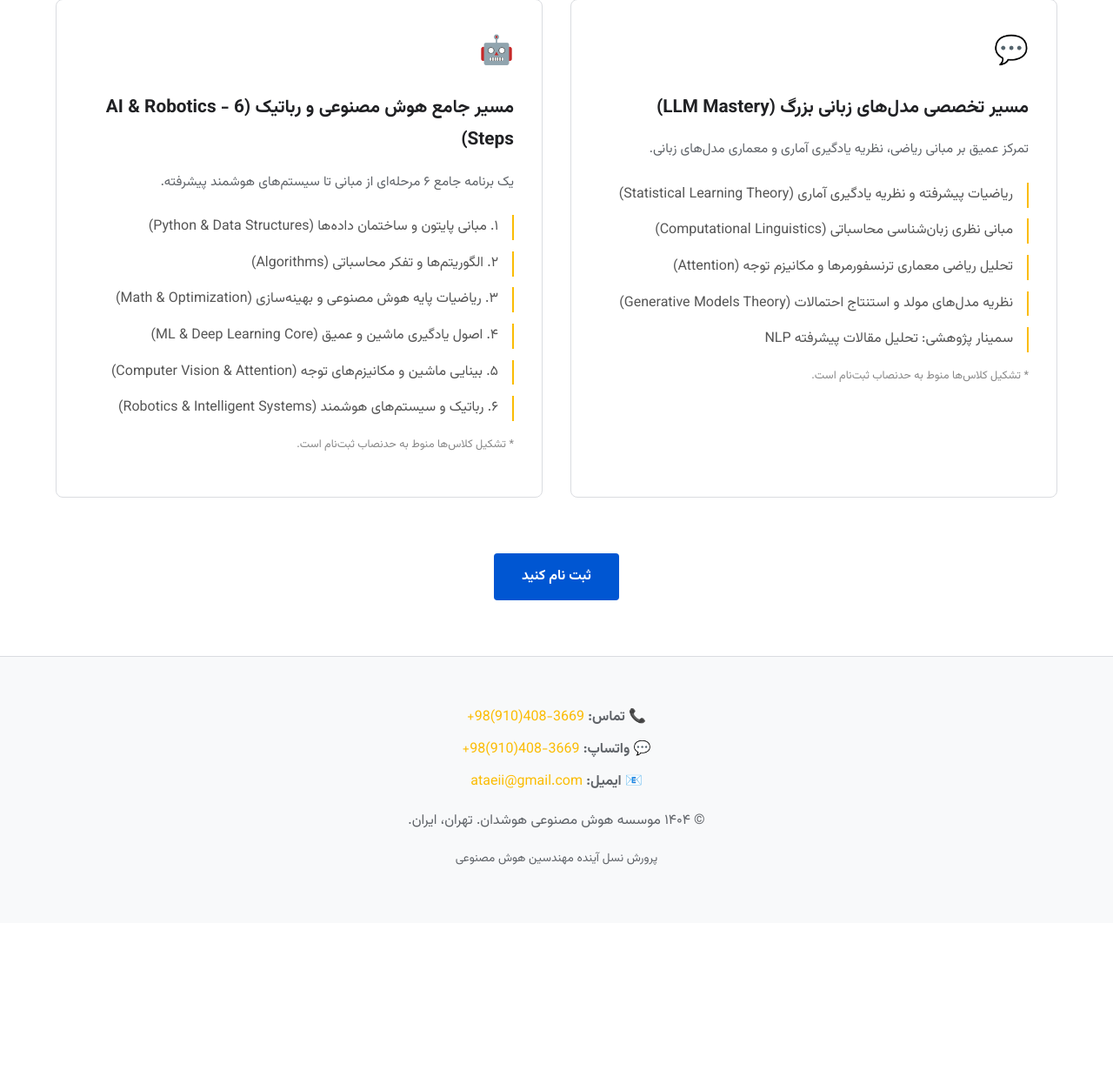
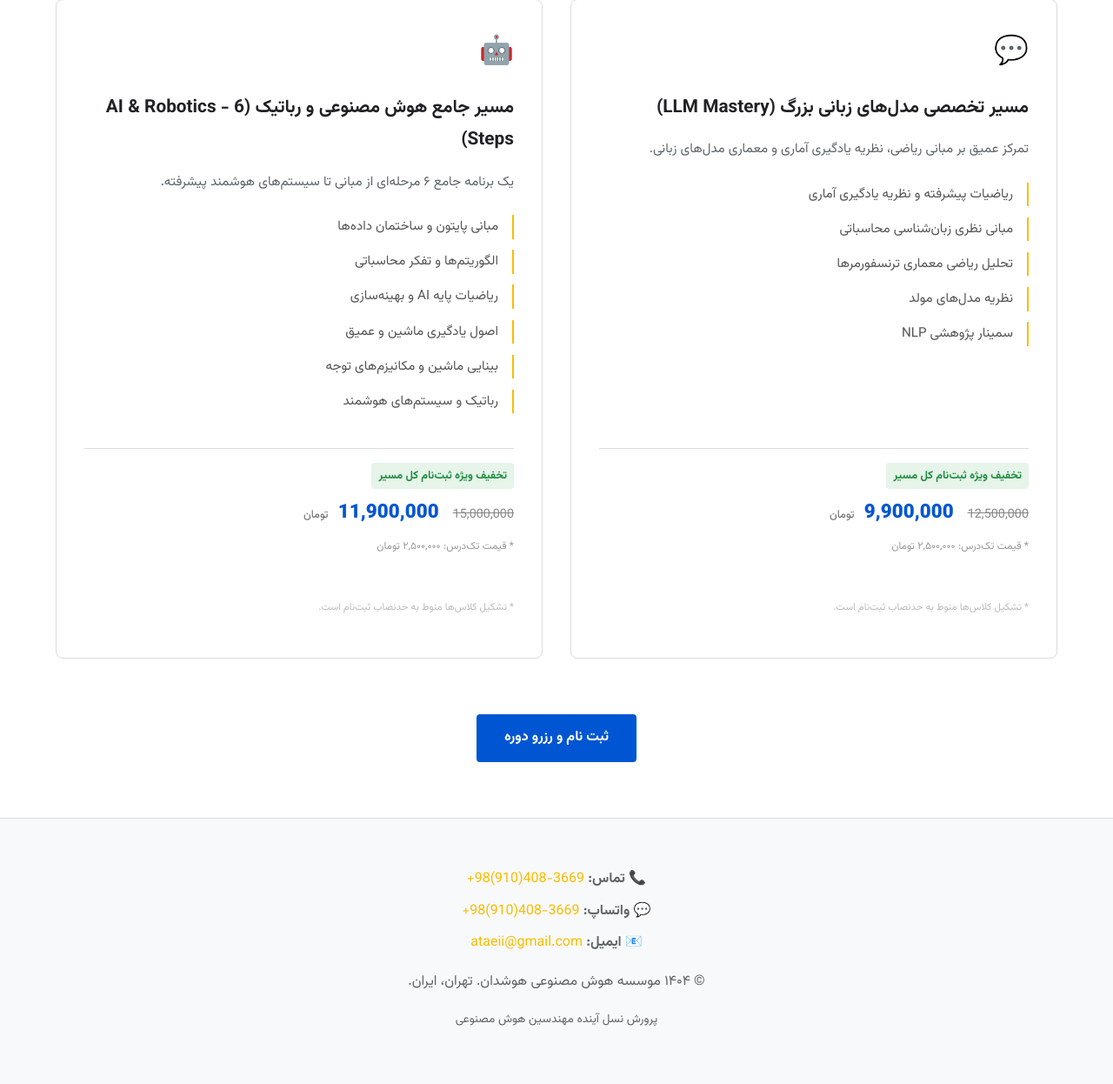
Before and after one commit to ataeii/houshdan, a Flask app: page /courses in a window 1280 px wide. Shown: the part 393-1639 px from the top of the page at 87% size. Before the commit the page ends 1388 px from the top, so only its background shows below. Run offline with Flask 3, Linux system fonts and the light colour scheme; data comes from the database, SQL or seed files in the repository.

Commit message:
Add specialization pricing and dynamic course lists

```diff
--- a/main.py
+++ b/main.py
@@ -7,8 +7,10 @@ import os
 import csv
 from io import StringIO
 from datetime import datetime
+from werkzeug.middleware.proxy_fix import ProxyFix
 
 app = Flask(__name__)
+app.wsgi_app = ProxyFix(app.wsgi_app, x_proto=1, x_host=1)
 app.secret_key = os.environ.get('SECRET_KEY', 'your_secret_key_here')  # Change this in production!
 
 # Flask-Login setup
@@ -73,7 +75,21 @@ def init_db():
                 description TEXT,
                 track TEXT NOT NULL,
                 order_index INTEGER,
-                total_modules INTEGER DEFAULT 6
+                total_modules INTEGER DEFAULT 6,
+                price INTEGER DEFAULT 2500000
+            )
+        ''')
+
+        # Specializations table
+        cursor.execute('''
+            CREATE TABLE IF NOT EXISTS specializations (
+                id INTEGER PRIMARY KEY AUTOINCREMENT,
+                title TEXT NOT NULL,
+                description TEXT,
+                track_code TEXT UNIQUE NOT NULL,
+                original_price INTEGER,
+                discounted_price INTEGER,
+                icon TEXT
             )
         ''')
 
@@ -107,23 +123,40 @@ def init_db():
 
         conn.commit()
 
+        # Migration: Add price column to courses if it doesn't exist
+        cursor.execute("PRAGMA table_info(courses)")
+        columns = [column[1] for column in cursor.fetchall()]
+        if 'price' not in columns:
+            cursor.execute("ALTER TABLE courses ADD COLUMN price INTEGER DEFAULT 2500000")
+            conn.commit()
+
+        # Seed specializations if empty
+        cursor.execute('SELECT COUNT(*) FROM specializations')
+        if cursor.fetchone()[0] == 0:
+            specializations_data = [
+                ("مسیر تخصصی مدل‌های زبانی بزرگ (LLM Mastery)", "تمرکز عمیق بر مبانی ریاضی، نظریه یادگیری آماری و معماری مدل‌های زبانی.", "LLM", 12500000, 9900000, "💬"),
+                ("مسیر جامع هوش مصنوعی و رباتیک (AI & Robotics - 6 Steps)", "یک برنامه جامع ۶ مرحله‌ای از مبانی تا سیستم‌های هوشمند پیشرفته.", "AI_ROBOTICS", 15000000, 11900000, "🤖")
+            ]
+            cursor.executemany('INSERT INTO specializations (title, description, track_code, original_price, discounted_price, icon) VALUES (?, ?, ?, ?, ?, ?)', specializations_data)
+            conn.commit()
+
         # Seed courses if empty
         cursor.execute('SELECT COUNT(*) FROM courses')
         if cursor.fetchone()[0] == 0:
             courses_data = [
-                ('ریاضیات پیشرفته و نظریه یادگیری آماری', 'تمرکز بر مبانی ریاضی و نظریه یادگیری', 'LLM', 1, 6),
-                ('مبانی نظری زبان‌شناسی محاسباتی', 'اصول زبان‌شناسی برای NLP', 'LLM', 2, 6),
-                ('تحلیل ریاضی معماری ترنسفورمرها', 'معماری و مکانیزم توجه', 'LLM', 3, 6),
-                ('نظریه مدل‌های مولد', 'مدل‌های مولد و استنتاج احتمالاتی', 'LLM', 4, 6),
-                ('سمینار پژوهشی NLP', 'تحلیل مقالات پیشرفته', 'LLM', 5, 6),
-                ('مبانی پایتون و ساختمان داده‌ها', 'شروع مسیر برنامه‌نویسی', 'AI_ROBOTICS', 1, 6),
-                ('الگوریتم‌ها و تفکر محاسباتی', 'حل مسئله و طراحی الگوریتم', 'AI_ROBOTICS', 2, 6),
-                ('ریاضیات پایه AI و بهینه‌سازی', 'جبر خطی، حساب دیفرانسیل و بهینه‌سازی', 'AI_ROBOTICS', 3, 6),
-                ('اصول یادگیری ماشین و عمیق', 'ML و DL از مبانی تا پیشرفته', 'AI_ROBOTICS', 4, 6),
-                ('بینایی ماشین و مکانیزم‌های توجه', 'Computer Vision و Attention', 'AI_ROBOTICS', 5, 6),
-                ('رباتیک و سیستم‌های هوشمند', 'کاربردهای عملی AI در رباتیک', 'AI_ROBOTICS', 6, 6),
+                ('ریاضیات پیشرفته و نظریه یادگیری آماری', 'تمرکز بر مبانی ریاضی و نظریه یادگیری', 'LLM', 1, 6, 2500000),
+                ('مبانی نظری زبان‌شناسی محاسباتی', 'اصول زبان‌شناسی برای NLP', 'LLM', 2, 6, 2500000),
+                ('تحلیل ریاضی معماری ترنسفورمرها', 'معماری و مکانیزم توجه', 'LLM', 3, 6, 2500000),
+                ('نظریه مدل‌های مولد', 'مدل‌های مولد و استنتاج احتمالاتی', 'LLM', 4, 6, 2500000),
+                ('سمینار پژوهشی NLP', 'تحلیل مقالات پیشرفته', 'LLM', 5, 6, 2500000),
+                ('مبانی پایتون و ساختمان داده‌ها', 'شروع مسیر برنامه‌نویسی', 'AI_ROBOTICS', 1, 6, 2500000),
+                ('الگوریتم‌ها و تفکر محاسباتی', 'حل مسئله و طراحی الگوریتم', 'AI_ROBOTICS', 2, 6, 2500000),
+                ('ریاضیات پایه AI و بهینه‌سازی', 'جبر خطی، حساب دیفرانسیل و بهینه‌سازی', 'AI_ROBOTICS', 3, 6, 2500000),
+                ('اصول یادگیری ماشین و عمیق', 'ML و DL از مبانی تا پیشرفته', 'AI_ROBOTICS', 4, 6, 2500000),
+                ('بینایی ماشین و مکانیزم‌های توجه', 'Computer Vision و Attention', 'AI_ROBOTICS', 5, 6, 2500000),
+                ('رباتیک و سیستم‌های هوشمند', 'کاربردهای عملی AI در رباتیک', 'AI_ROBOTICS', 6, 6, 2500000),
             ]
-            cursor.executemany('INSERT INTO courses (title, description, track, order_index, total_modules) VALUES (?, ?, ?, ?, ?)', courses_data)
+            cursor.executemany('INSERT INTO courses (title, description, track, order_index, total_modules, price) VALUES (?, ?, ?, ?, ?, ?)', courses_data)
             conn.commit()
 
 init_db()
@@ -168,33 +201,31 @@ def home():
 
 @app.route('/courses')
 def courses():
-    tracks = [
-        {
-            "title": "مسیر تخصصی مدل‌های زبانی بزرگ (LLM Mastery)",
-            "desc": "تمرکز عمیق بر مبانی ریاضی، نظریه یادگیری آماری و معماری مدل‌های زبانی.",
-            "courses": [
-                "ریاضیات پیشرفته و نظریه یادگیری آماری (Statistical Learning Theory)",
-                "مبانی نظری زبان‌شناسی محاسباتی (Computational Linguistics)",
-                "تحلیل ریاضی معماری ترنسفورمرها و مکانیزم توجه (Attention)",
-                "نظریه مدل‌های مولد و استنتاج احتمالات (Generative Models Theory)",
-                "سمینار پژوهشی: تحلیل مقالات پیشرفته NLP"
-            ],
-            "icon": "💬"
-        },
-        {
-            "title": "مسیر جامع هوش مصنوعی و رباتیک (AI & Robotics - 6 Steps)",
-            "desc": "یک برنامه جامع ۶ مرحله‌ای از مبانی تا سیستم‌های هوشمند پیشرفته.",
-            "courses": [
-                "۱. مبانی پایتون و ساختمان داده‌ها (Python & Data Structures)",
-                "۲. الگوریتم‌ها و تفکر محاسباتی (Algorithms)",
-                "۳. ریاضیات پایه هوش مصنوعی و بهینه‌سازی (Math & Optimization)",
-                "۴. اصول یادگیری ماشین و عمیق (ML & Deep Learning Core)",
-                "۵. بینایی ماشین و مکانیزم‌های توجه (Computer Vision & Attention)",
-                "۶. رباتیک و سیستم‌های هوشمند (Robotics & Intelligent Systems)"
-            ],
-            "icon": "🤖"
-        }
-    ]
+    with sqlite3.connect(DB_NAME) as conn:
+        conn.row_factory = sqlite3.Row
+        cursor = conn.cursor()
+
+        # Get all specializations
+        cursor.execute('SELECT * FROM specializations')
+        specs = cursor.fetchall()
+
+        tracks = []
+        for spec in specs:
+            # Get courses for this track
+            cursor.execute('SELECT * FROM courses WHERE track = ? ORDER BY order_index', (spec['track_code'],))
+            track_courses = cursor.fetchall()
+
+            tracks.append({
+                "title": spec['title'],
+                "desc": spec['description'],
+                "original_price": spec['original_price'],
+                "discounted_price": spec['discounted_price'],
+                "formatted_original": "{:,}".format(spec['original_price']),
+                "formatted_discounted": "{:,}".format(spec['discounted_price']),
+                "icon": spec['icon'],
+                "courses": track_courses
+            })
+
     return render_template('courses.html', tracks=tracks,
                          title="دوره آموزشی",
                          description="دوره جامع هوش مصنوعی و رباتیک در تهران و کرج. آموزش عملی مدل‌های زبانی، دید ماشین و علوم داده با مدرک معتبر.",
--- a/templates/courses.html
+++ b/templates/courses.html
@@ -1,6 +1,52 @@
 {% extends "base.html" %}
 
 {% block content %}
+<style>
+    .price-container {
+        margin: 1.5rem 0;
+        padding-top: 1rem;
+        border-top: 1px solid var(--border-color);
+        text-align: right;
+    }
+
+    .original-price {
+        text-decoration: line-through;
+        color: #888;
+        font-size: 0.9rem;
+        margin-left: 0.5rem;
+    }
+
+    .discounted-price {
+        color: var(--primary-color);
+        font-weight: 800;
+        font-size: 1.4rem;
+    }
+
+    .toman {
+        font-size: 0.8rem;
+        color: #666;
+        margin-right: 0.2rem;
+    }
+
+    .discount-badge {
+        background: #e6f4ea;
+        color: #1e8e3e;
+        padding: 0.2rem 0.5rem;
+        border-radius: 4px;
+        font-size: 0.8rem;
+        font-weight: 700;
+        margin-bottom: 0.5rem;
+        display: inline-block;
+    }
+
+    .course-item {
+        margin-bottom: 0.8rem;
+        padding-right: 1rem;
+        border-right: 2px solid var(--accent-color);
+        font-size: 0.95rem;
+    }
+</style>
+
 <div style="text-align: center; padding: 4rem 1rem 0;">
     <h1 style="font-size: 2.5rem;">برنامه آموزشی</h1>
     <p style="color: #666;">مسیرهای تخصصی برای تبدیل شدن به مهندس هوش مصنوعی</p>
@@ -8,22 +54,35 @@
 
 <div class="grid">
     {% for track in tracks %}
-    <div class="card" style="text-align: right;">
+    <div class="card" style="text-align: right; display: flex; flex-direction: column;">
+        <div style="flex-grow: 1;">
             <div class="card-icon">{{ track.icon }}</div>
             <h3>{{ track.title }}</h3>
             <p style="margin-bottom: 1.5rem;">{{ track.desc }}</p>
             <ul style="list-style-type: none; padding: 0; color: #555;">
                 {% for course in track.courses %}
-            <li style="margin-bottom: 0.8rem; padding-right: 1rem; border-right: 2px solid var(--accent-color);">{{
-                course }}</li>
+                <li class="course-item">{{ course.title }}</li>
                 {% endfor %}
             </ul>
-        <p style="font-size: 0.8rem; color: #888; margin-top: 1rem;">* تشکیل کلاس‌ها منوط به حدنصاب ثبت‌نام است.</p>
+        </div>
+
+        <div class="price-container">
+            <div class="discount-badge">تخفیف ویژه ثبت‌نام کل مسیر</div>
+            <div style="display: flex; align-items: baseline; justify-content: flex-start; gap: 0.5rem;">
+                <span class="original-price">{{ track.formatted_original }}</span>
+                <span class="discounted-price">{{ track.formatted_discounted }}</span>
+                <span class="toman">تومان</span>
+            </div>
+            <p style="font-size: 0.75rem; color: #999; margin-top: 0.5rem;">
+                * قیمت تک‌درس: ۲,۵۰۰,۰۰۰ تومان
+            </p>
+        </div>
+        <p style="font-size: 0.72rem; color: #bbb; margin-top: 0.5rem;">* تشکیل کلاس‌ها منوط به حدنصاب ثبت‌نام است.</p>
     </div>
     {% endfor %}
 </div>
 
 <div style="text-align: center; margin-bottom: 4rem;">
-    <a href="{{ url_for('register') }}" class="cta-button">ثبت نام کنید</a>
+    <a href="{{ url_for('register') }}" class="cta-button">ثبت نام و رزرو دوره</a>
 </div>
 {% endblock %}
```
Also changed, not shown: verify_db.py (added, +110 -0 lines). Lines whose indentation alone changed are shown as unchanged.
